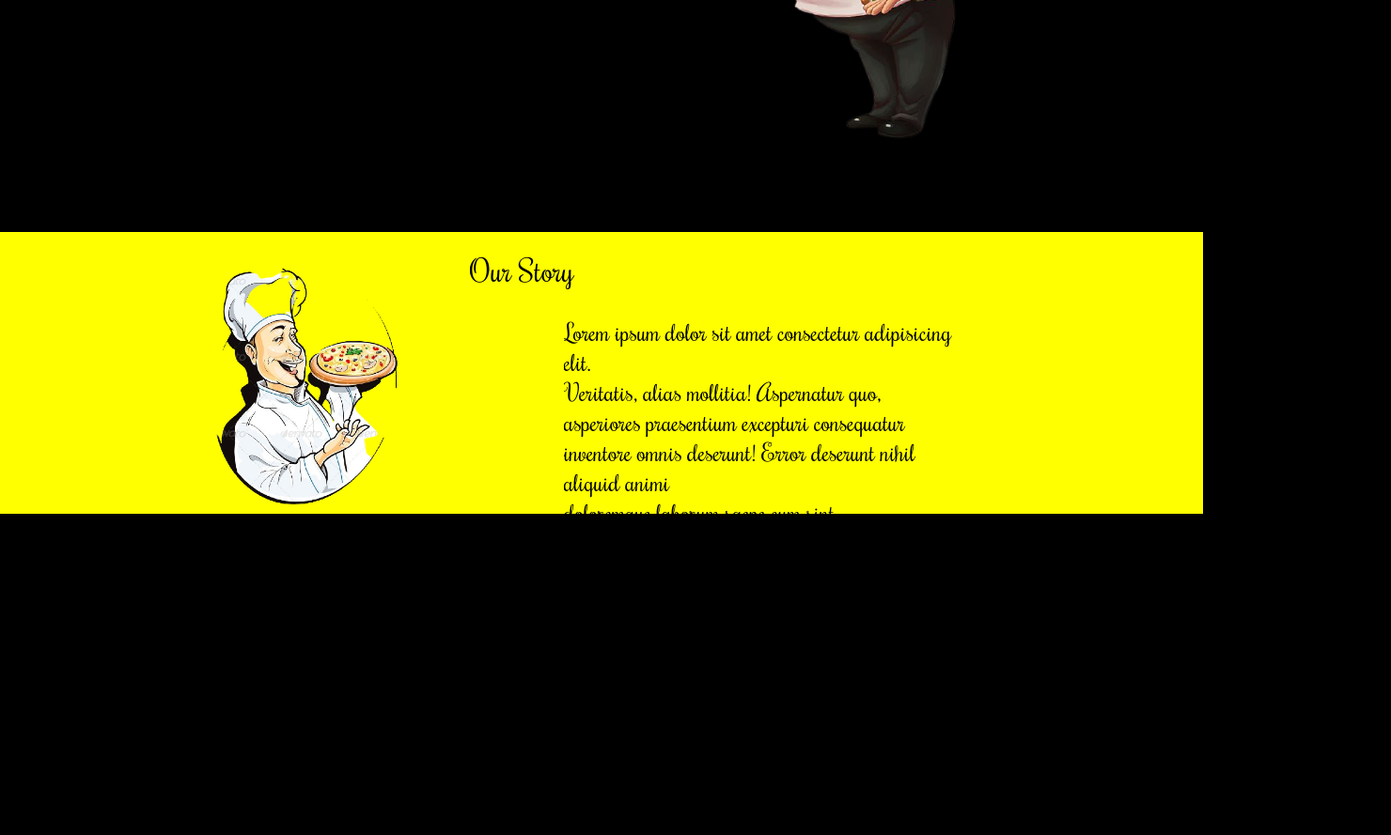
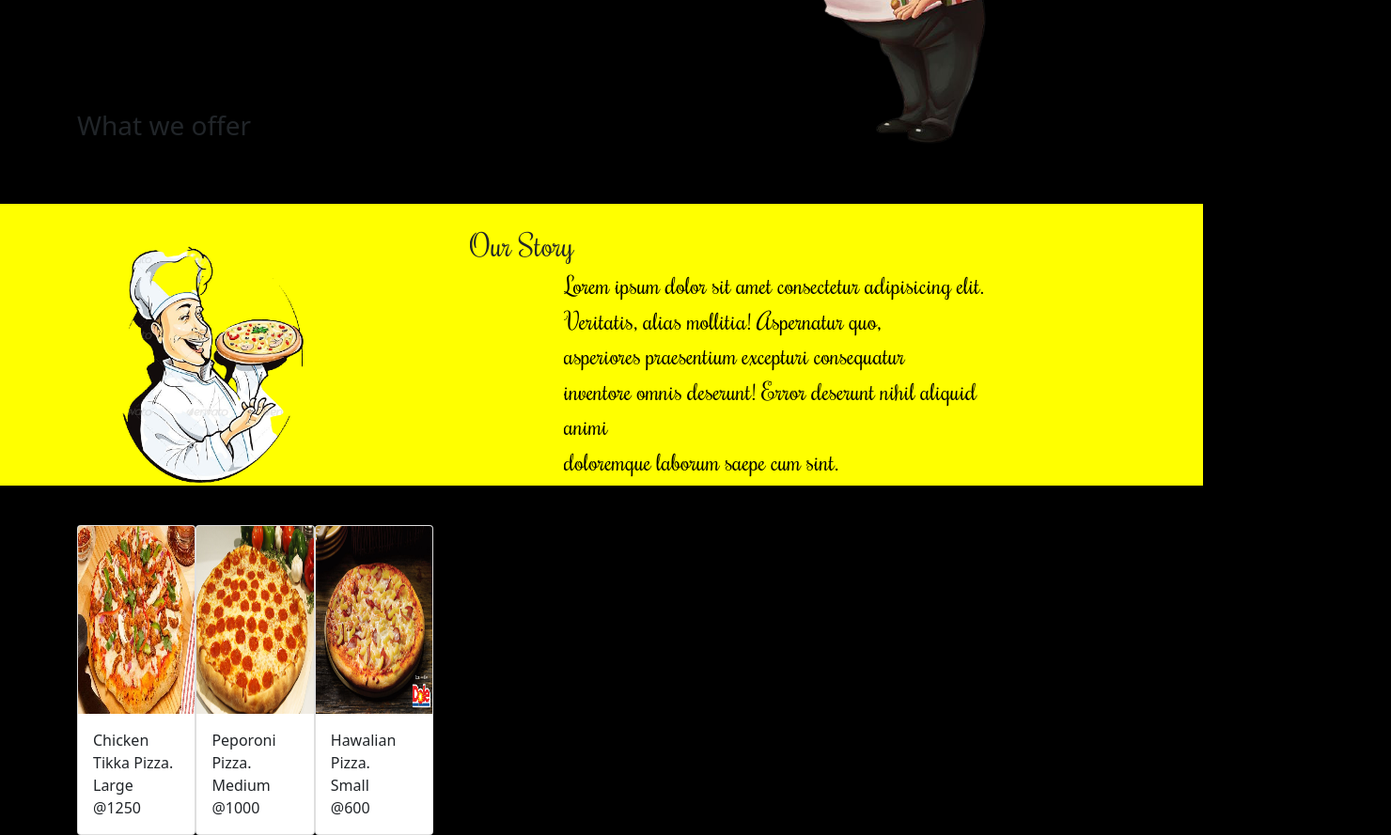
Before and after one commit to nancymukuiya14/masterpiece-pizza, a plain HTML site: page index.html in a window 1280 px wide. Shown: the part 401-1290 px from the top of the page at 94% size, 1480 px wide, since content can reach past the window. Before the commit the page ends 987 px from the top, so only its background shows below. Drawn offline with nearby package versions, Linux system fonts and the light colour scheme.

Commit message:
add the what we do section

```diff
--- a/index.html
+++ b/index.html
@@ -5,8 +5,8 @@
     <meta charset="UTF-8">
     <meta http-equiv="X-UA-Compatible" content="IE=edge">
     <meta name="viewport" content="width=device-width, initial-scale=1.0">
-    <link rel="stylesheet" href="./bootstrap-folder/bootstrap-5.0.2-dist/css/bootstrap-grid.min.css">
-    <link rel="stylesheet" href="./bootstrap-folder/bootstrap-5.0.2-dist/js/bootstrap.bundle.min.js">
+    <link href="https://cdn.jsdelivr.net/npm/bootstrap@5.0.2/dist/css/bootstrap.min.css" rel="stylesheet"
+        integrity="sha384-EVSTQN3/azprG1Anm3QDgpJLIm9Nao0Yz1ztcQTwFspd3yD65VohhpuuCOmLASjC" crossorigin="anonymous">
     <link rel="stylesheet" href="style.css">
     <link rel="shortcut icon" href="favicon.ico">
     <script src="https://code.jquery.com/jquery-3.3.1.min.js"
@@ -44,7 +44,6 @@
     </div>
     <button class="btn1 btn1-outline-info btn-lg btn-block">Order Now</button>
     <!-- END OF HOME SECTION -->
-    <!-- <div class="container"> -->
     <div class="our-story" id="About">
         <div class="header">
             <hi>Our Story</hi>
@@ -59,7 +58,33 @@
         </div>
 
     </div>
+    <div class="container">
+        <div id="menu">
+            <h3>What we offer</h3>
+            <div class="pizza">
+                <div class="card" id="tikka" style="width: 18rem;">
+                    <img src="./assets/chicken-tikka-pizza_9402.jpg" height="200" class="card-img-top" alt="...">
+                    <div class="card-body">
+                        <p class="card-text">Chicken Tikka Pizza.<br>Large<br>@1250</p>
                     </div>
+                </div>
+                <div class="card" id="peporoni" style="width: 18rem;">
+                    <img src="./assets/peporoni.jpg" height="200" class="card-img-top" alt="...">
+                    <div class="card-body">
+                        <p class="card-text">Peporoni Pizza.<br>Medium<br>@1000</p>
+                    </div>
+                </div>
+                <div class="card" id="hawalian" style="width: 18rem;">
+                    <img src="./assets/hawaiianpizza_opener.jpg" height="200" class="card-img-top" alt="...">
+                    <div class="card-body">
+                        <p class="card-text">Hawalian Pizza.<br>Small<br>@600</p>
+                    </div>
+
+                </div>
+            </div>
+        </div>
+    </div>
+
 
 </body>
 
--- a/style.css
+++ b/style.css
@@ -87,9 +87,15 @@ body {
 }
 .two {
     position: relative;
-    left: 200px;
     bottom: 30px;
+    margin-left: 100px;
 }
-/* * {
-    border: 3px dashed blue;
-} */
+
+.card {
+    top: 400px;
+    margin-bottom: 50px;
+    /* margin-right:100px; */
+}
+.pizza {
+    display: flex;
+}
```
Lines whose indentation alone changed are shown as unchanged.
